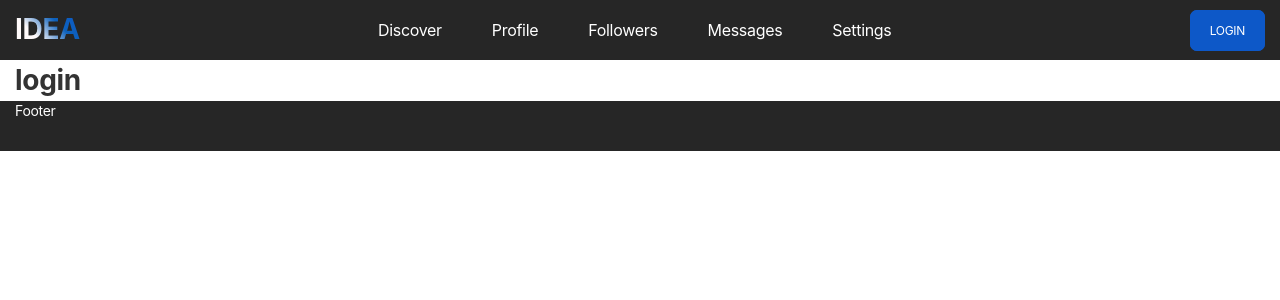
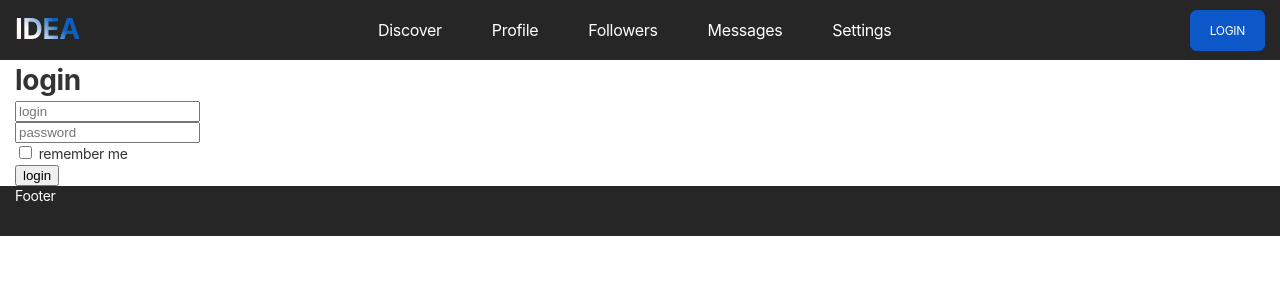
Before and after one commit to AvanesyanAshot/Messanger, a React (Create React App) app: page /login in a window 1280 px wide. Shown: the top 300 px of the page. Built offline with nearby package versions, Linux system fonts and the light colour scheme; no server answers.

Commit message:
add redux-form

```diff
--- a/package.json
+++ b/package.json
@@ -13,6 +13,7 @@
     "react-router-dom": "^5.2.0",
     "react-scripts": "3.4.1",
     "redux": "^4.0.5",
+    "redux-form": "^8.3.6",
     "redux-thunk": "^2.3.0"
   },
   "scripts": {
--- a/src/Redux/redux-store.js
+++ b/src/Redux/redux-store.js
@@ -5,6 +5,7 @@ import messagesReducer from "./messagesReducer";
 import usersReducer from "./usersReducer";
 import profileReducer from "./profileReducer";
 import authReducer from "./authReducer";
+import { reducer as formReducer } from 'redux-form'
 
 
 let reducers = combineReducers({
@@ -12,7 +13,8 @@ let reducers = combineReducers({
     Discover: discoverReducer,
     Users: usersReducer,
     Profile: profileReducer,
-    auth: authReducer
+    auth: authReducer,
+    form: formReducer
 })
 
 let store = createStore(reducers, applyMiddleware(thunkMiddleware))
--- a/src/components/Content/Login/login.jsx
+++ b/src/components/Content/Login/login.jsx
@@ -1,9 +1,37 @@
 import React from "react";
+import {Field, reduxForm} from "redux-form";
 
-let Login = (props) => {
+let LoginForm = (props) => {
     return (
-        <h1>login</h1>
+        <form onSubmit={props.handleSubmit}>
+            <div>
+                <Field placeholder={'login'} name={'login'} component={'input'}/>
+            </div>
+            <div>
+                <Field placeholder={'password'} name={'password'} component={'input'}/>
+            </div>
+
+            <div>
+                <Field component={'input'} name={'rememberMe'} type="checkbox"/> remember me
+            </div>
+            <button>login</button>
+        </form>
+    )
+}
+let LoginReduxForm = reduxForm({
+    form: 'login'
+})(LoginForm)
+
+let LoginPage = (props) => {
+    const onSubmit = (formData) => {
+        console.log(formData)
+    }
+    return (
+        <div>
+            <h1>login</h1>
+            <LoginReduxForm onSubmit={onSubmit} />
+        </div>
     )
 }
 
-export default Login
+export default LoginPage
```
Also changed, not shown: 1 other file (tests, documents, lock files or other folders).
